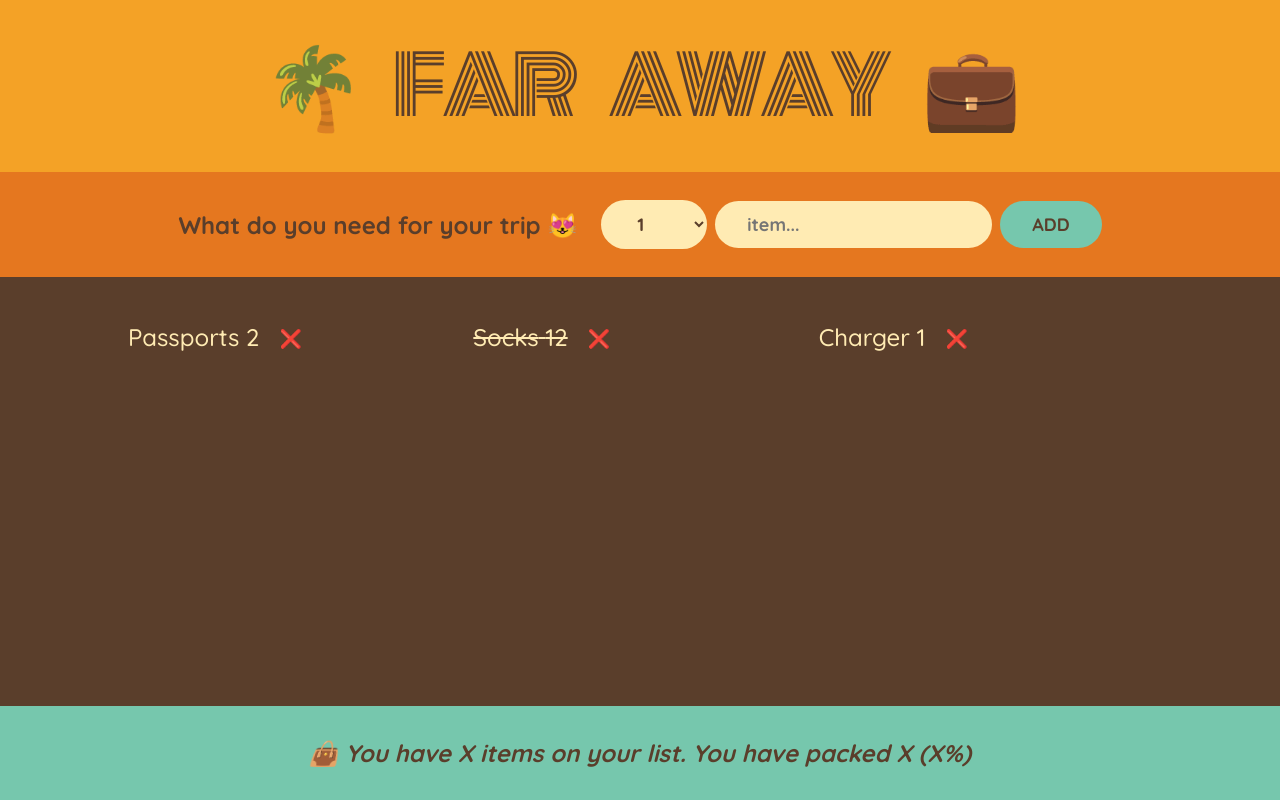
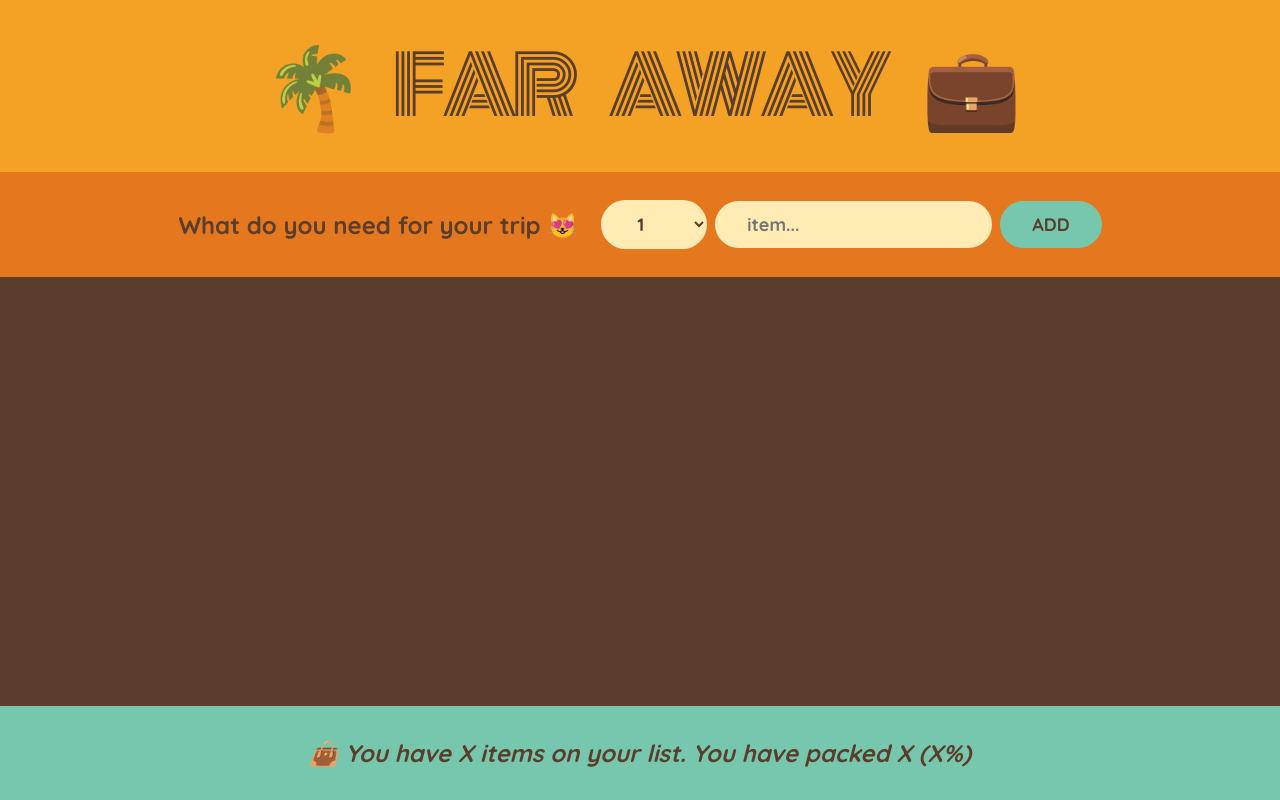
Before and after one commit to AbdullahiAbdulganiyu/travel-list, a React (Create React App) app: page / in a window 1280 px wide. Built offline with nearby package versions, Linux system fonts and the light colour scheme.

Commit message:
using the props accepted from the parent

```diff
--- a/src/App.js
+++ b/src/App.js
@@ -71,7 +71,7 @@ function PackingList({ items }) {
   return (
     <div className="list">
       <ul>
-        {initialItems.map((item) => (
+        {items.map((item) => (
           <Item item={item} key={item.id} />
         ))}
       </ul>
```
